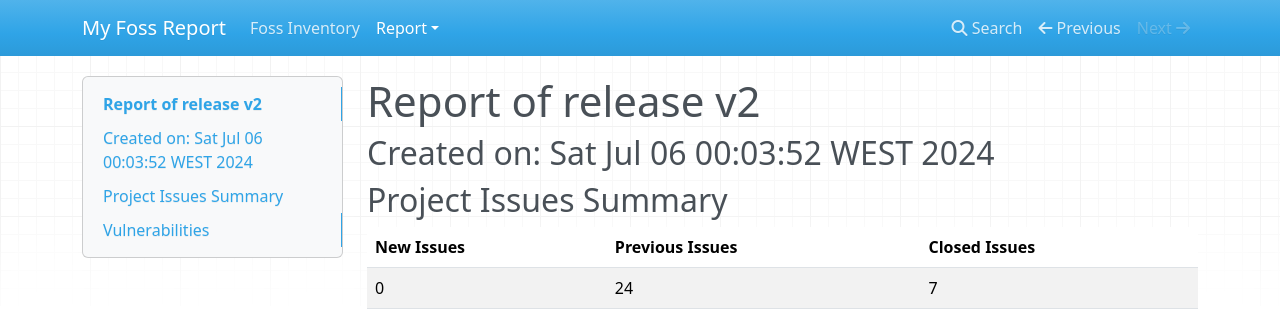
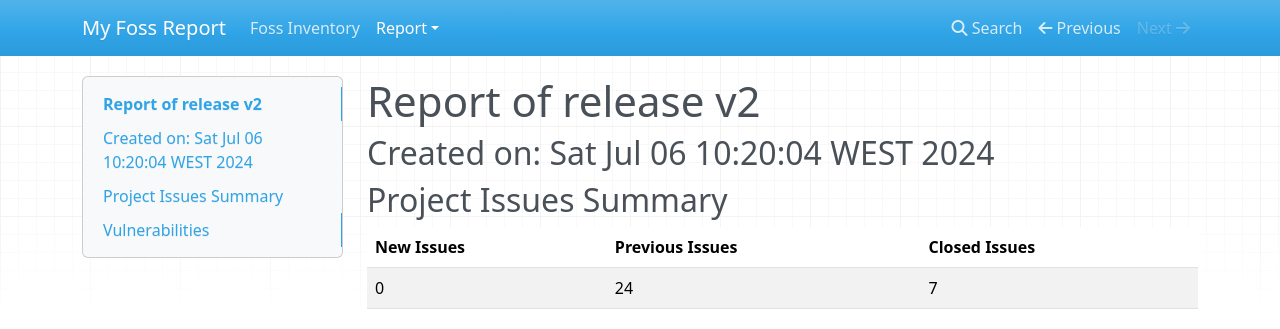
Before and after one commit to marsul1/shs-test-4, an MkDocs documentation site: the page built from foss/report/v2.md, in a window 1280 px wide and 900 px high. Shown: the top 329 px of the window. Built offline with MkDocs 1.6.1, drawn with Linux system fonts in a browser that asks for light colours; nearby versions of some CDN libraries.

Commit message:
File foss/report/v2.md updated

```diff
--- a/foss/report/v2.md
+++ b/foss/report/v2.md
@@ -1,6 +1,6 @@
 # Report of release v2
 
-## Created on: Sat Jul 06 00:03:52 WEST 2024
+## Created on: Sat Jul 06 10:20:04 WEST 2024
 
 ## Project Issues Summary
 
```
